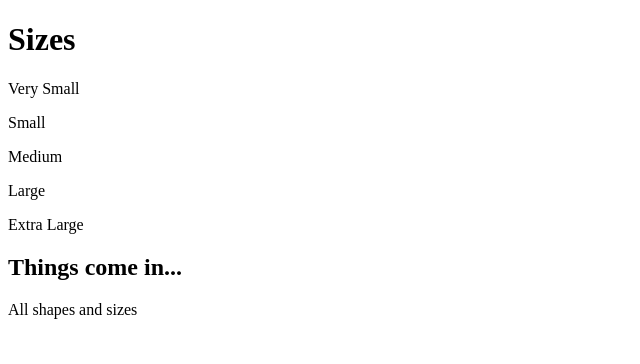
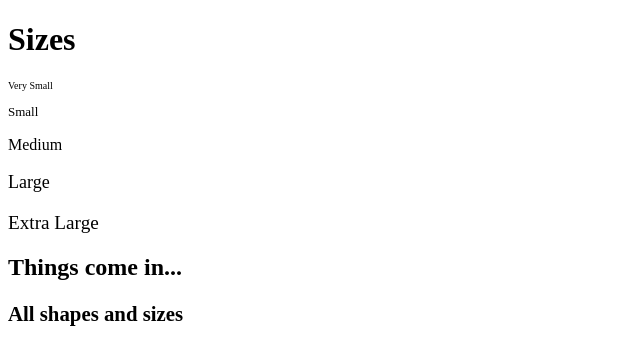
Before and after one commit to FbW-E04-1/uib-typography-font_sizing-arasaa, a plain HTML site: page index.html in a window 1280 px wide. Shown: the whole page, without its empty margins (0-640 px from the left). Drawn offline with Linux system fonts and the light colour scheme.

Commit message:
did the exercis

```diff
--- a/index.html
+++ b/index.html
@@ -7,6 +7,7 @@
     <meta http-equiv="X-UA-Compatible" content="ie=edge">
     <link rel="stylesheet" href="style.css">
     <title>Size it up</title>
+    <link rel="stylesheet" href="style.css">
 </head>
 
 <body>
--- a/style.css
+++ b/style.css
@@ -0,0 +1,26 @@
+main{
+    font-size: 1rem;
+}
+
+.x-small{
+    font-size: x-small;
+}
+.small{
+    font-size: small;
+}
+.medium{
+    font-size: medium;
+}
+.large{
+    font-size: large;
+}
+.x-large{
+    font-size: larger;
+}
+footer{
+    font-size: 1rem;
+}
+.description{
+    font-size: 1.3rem;
+    font-weight: bolder;
+}
```
